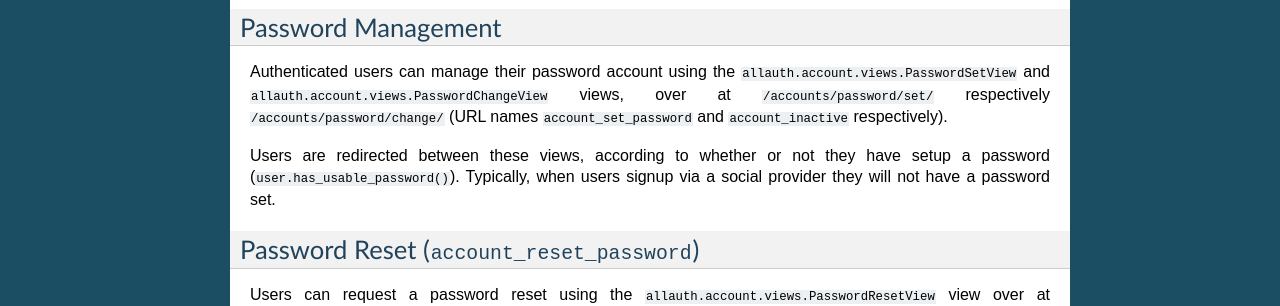
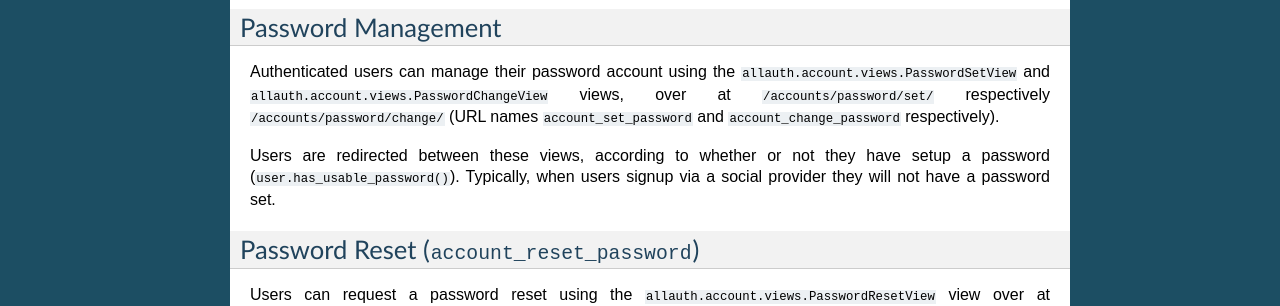
Before and after one commit to mindfulMachineLath/Django-authsystem, a Sphinx documentation site: the page built from docs/views.rst, in a window 1280 px wide. Shown: the part 722-1028 px from the top of the page. Built offline with Sphinx 7.4.7, drawn with Linux system fonts in a browser that asks for light colours.

Commit message:
Fixed error in documentation view section
in password management the url for password change
is account_change_password, not account_inactive

```diff
--- a/docs/views.rst
+++ b/docs/views.rst
@@ -48,7 +48,7 @@ Authenticated users can manage their password account using the
 ``allauth.account.views.PasswordSetView`` and
 ``allauth.account.views.PasswordChangeView`` views, over at
 ``/accounts/password/set/`` respectively ``/accounts/password/change/`` (URL names
-``account_set_password`` and ``account_inactive`` respectively).
+``account_set_password`` and ``account_change_password`` respectively).
 
 Users are redirected between these views, according to whether or not
 they have setup a password (``user.has_usable_password()``).  Typically,
```
